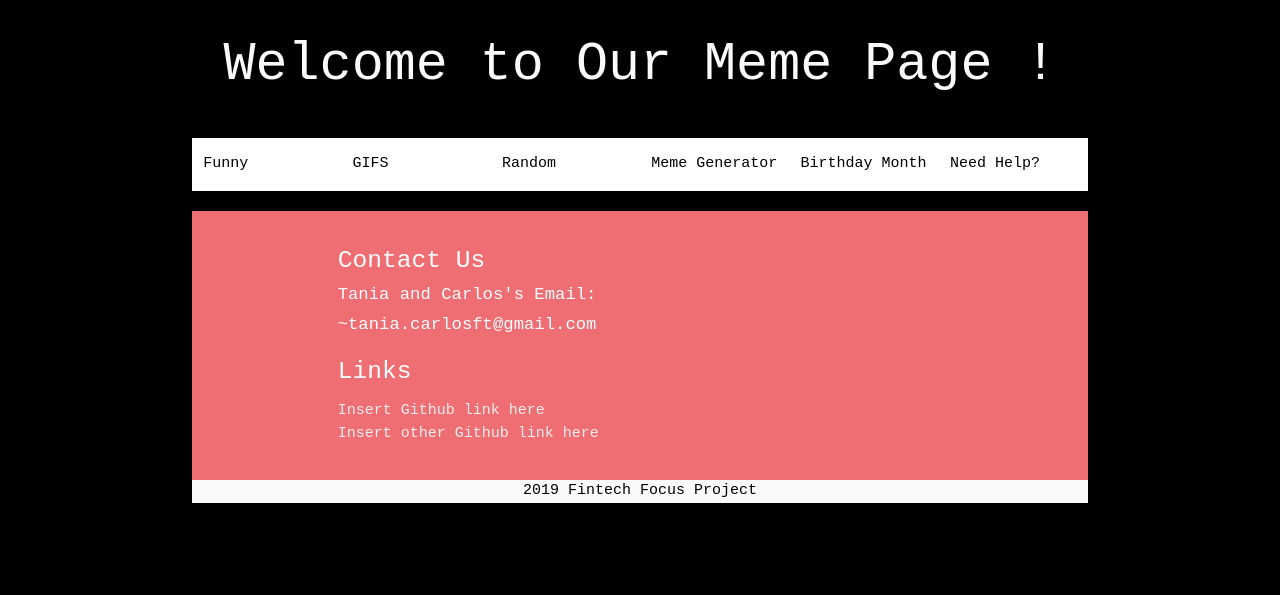
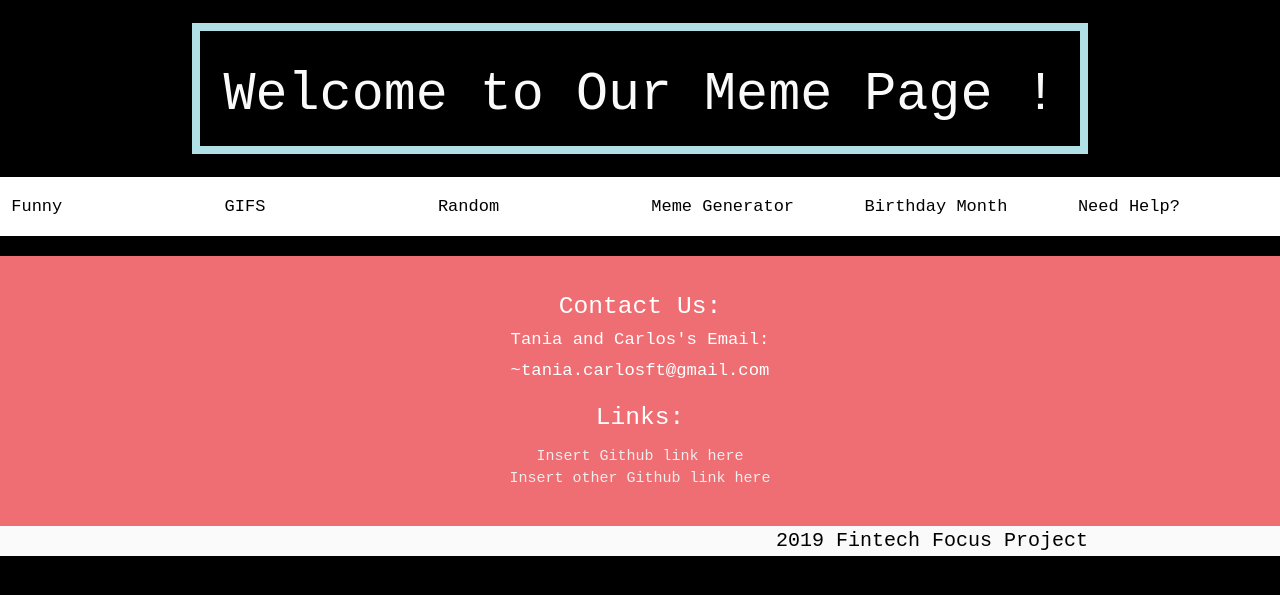
Before and after one commit to CarlosGenis/Meme-Website, a Flask app: page / in a window 1280 px wide. Shown: the top 595 px of the page. Run offline with Flask 2, Linux system fonts and the light colour scheme.

Commit message:
Made the homepage look pretty

```diff
--- a/app/static/style.css
+++ b/app/static/style.css
@@ -0,0 +1,15 @@
+.sansserif {
+ font-family: Courier New;
+}
+.border {
+   border: 8px solid powderblue !important;
+}
+.bigtext {
+   font-size: 20px !important;
+}
+.bigtext1 {
+   font-size: 17px !important;
+}
+.height {
+   padding-bottom: 100px !important;
+}
--- a/app/templates/index.html
+++ b/app/templates/index.html
@@ -1,5 +1,6 @@
 <!DOCTYPE html>
 <html>
+
 <head>
     <link rel="stylesheet" href="static/index.css">
     <!-- Compiled and minified CSS -->
@@ -15,31 +16,57 @@
     <!-- Compiled and minified JavaScript -->
     <script src="https://cdnjs.cloudflare.com/ajax/libs/materialize/1.0.0/js/materialize.min.js"></script>
 </head>
+
 <body>
     <title>Meme Page</title>
-   <div class="container grey-text text-lighten-5 border center"> <h2>Welcome to Our Meme Page !</h2></div>
+    <br>
+    <div class="container grey-text text-lighten-5 border center">
+        <h2>Welcome to Our Meme Page !</h2>
+    </div>
     <!--Navigation Bar Starts Here-->
     <br>
+
     <body class="black">
-       <div class="container">
-           <div class="row">
+        <div class="">
+            <div class="row bigtext1">
                 <div class="col l2 m2 s2 white">
-                   <a href="funny"><p><font color="black">Funny</font></p></a>
+                    <a href="funny">
+                        <p>
+                            <font color="black">Funny</font>
+                        </p>
+                    </a>
                 </div>
                 <div class="col l2 m2 s2 white">
-                   <a href="https://vfs.cloud9.us-east-2.amazonaws.com/vfs/5587dffd7f244c6197fe8f9be0d4253f/preview/meme_project/flaskproject/app/templates/gifs.html"><p><font color= "black">GIFS</font></p></a>
+                    <a href="gifs">
+                        <p>
+                            <font color="black">GIFS</font>
+                        </p>
+                    </a>
                 </div>
                 <div class="col l2 m2 s2 white">
-                   <a href="random"><p><font color= "black">Random</font></p></a>
+                    <a href="random">
+                        <p>
+                            <font color="black">Random</font>
+                        </p>
+                    </a>
                 </div>
                 <div class="col l2 m2 s2 white">
-                   <a href="https://makeameme.org/memegenerator"><p><font color= "black">Meme Generator</p></a>
+                    <a href="https://makeameme.org/memegenerator">
+                        <p>
+                            <font color="black">Meme Generator</p>
+                    </a>
                 </div>
                 <div class="col l2 m2 s2 white">
-                   <a href="birthday_month"><p><font color="black">Birthday Month</p></a>
+                    <a href="birthday_month">
+                        <p>
+                            <font color="black">Birthday Month</p>
+                    </a>
                 </div>
                 <div class="col l2 m2 s2 white">
-                   <a href="need_help"><p><font color="black">Need Help?</p></a>
+                    <a href="need_help">
+                        <p>
+                            <font color="black">Need Help?</p>
+                    </a>
                 </div>
             </div>
             <!-- Begin Content here -->
@@ -48,15 +75,15 @@
             <!-- End Content here -->
             <!-- Add Footer -->
             <footer class="page-footer">
-               <div class="container">
+                <div class="container center">
                     <div class="row">
                         <div class="col l12 m12 s12">
-                           <h5 class="white-text">Contact Us</h5>
+                            <h5 class="white-text">Contact Us:</h5>
                             <h6>Tania and Carlos's Email:</h6>
                             <h6>~tania.carlosft@gmail.com</h6>
                         </div>
                         <div class="col l12 m12 s12">
-                           <h5 class="white-text">Links</h5>
+                            <h5 class="white-text">Links:</h5>
                             <ul>
                                 <li><a class="grey-text text-lighten-3" href="#!">Insert Github link here</a></li>
                                 <li><a class="grey-text text-lighten-3" href="#!">Insert other Github link here</a></li>
@@ -66,10 +93,11 @@
                 </div>
                 <div class="grey lighten-5 ">
                     <div class="container">
-                       <div class="black-text grey lighten-5 center">2019 Fintech Focus Project
+                        <div class="black-text grey lighten-5 right-align bigtext">2019 Fintech Focus Project
                         </div>
                     </div>
             </footer>
             <!-- End Footer -->
     </body>
+
 </html>
```
Also changed, not shown: app/templates/funny.html (+10 -7 lines), app/static/images/rock.jpg (added), 1 other file. Lines whose indentation alone changed are shown as unchanged.
